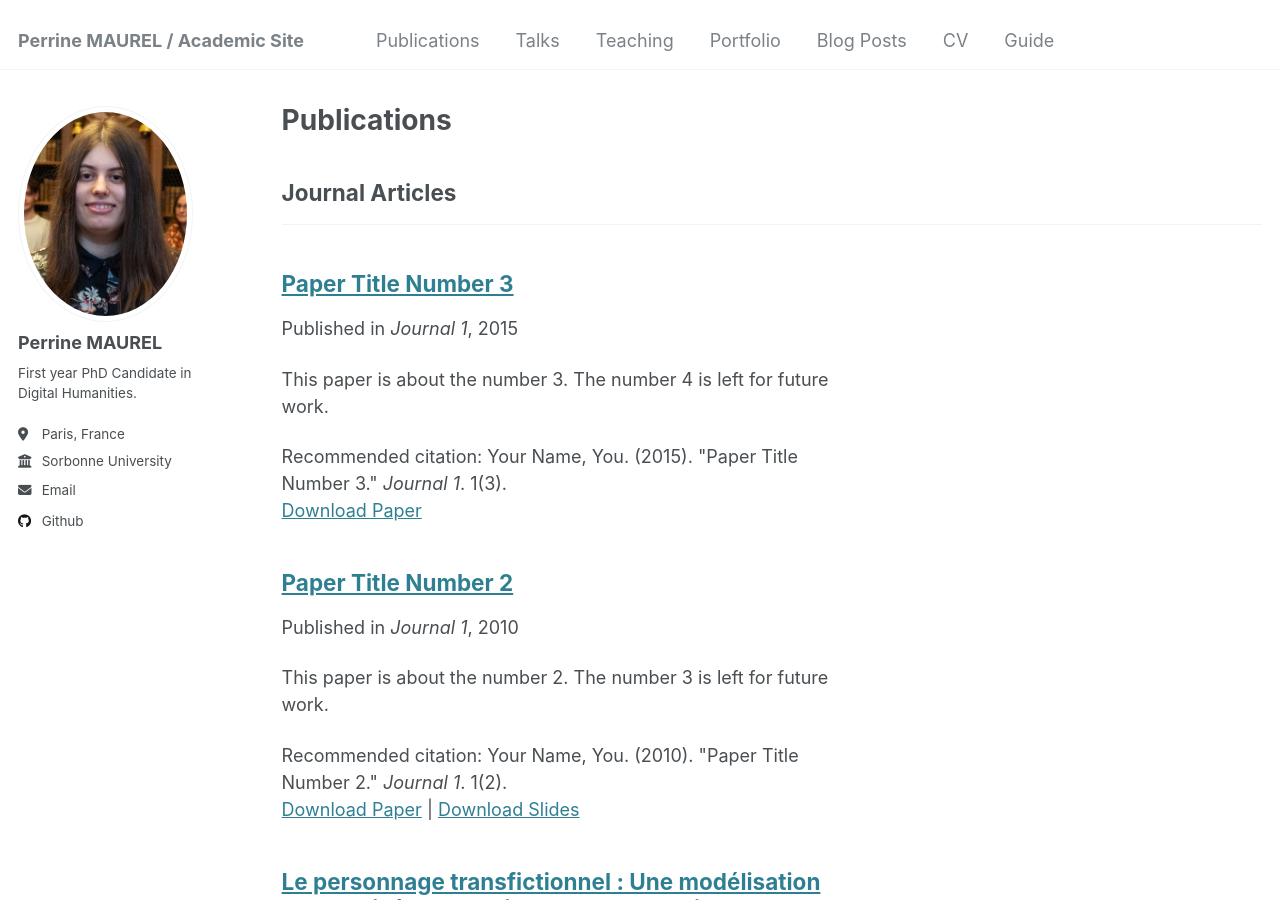
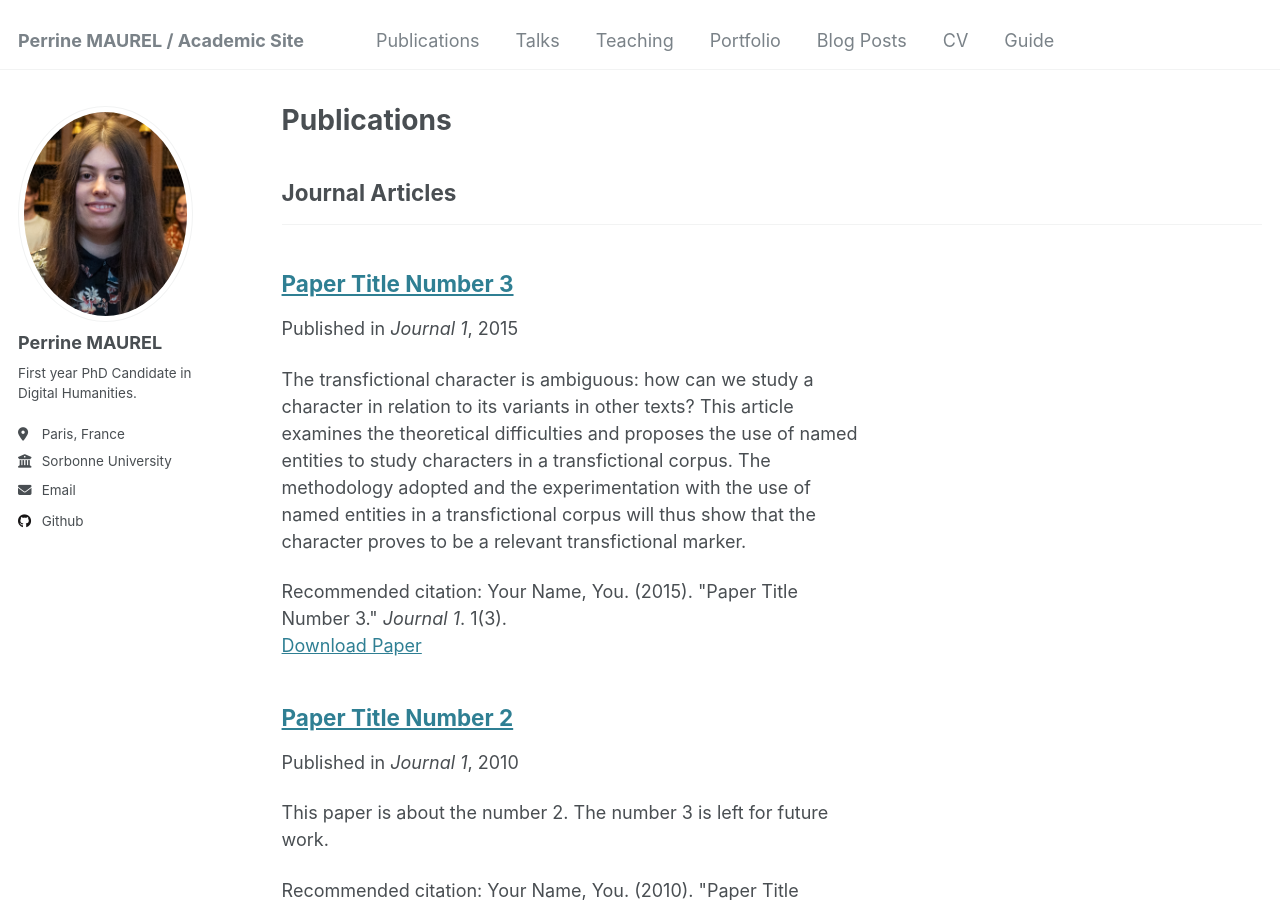
Before and after one commit to perrinemaurel/perrinemaurel.github.io, a Jekyll site: the page built from _pages/publications.html, in a window 1280 px wide and 900 px high. Built offline with Jekyll 4.4.1, drawn with Linux system fonts in a browser that asks for light colours.

Commit message:
Update 2015-10-01-paper-title-number-3.md

```diff
--- a/_publications/2015-10-01-paper-title-number-3.md
+++ b/_publications/2015-10-01-paper-title-number-3.md
@@ -3,7 +3,7 @@ title: "Paper Title Number 3"
 collection: publications
 category: manuscripts
 permalink: /publication/2015-10-01-paper-title-number-3
-excerpt: 'This paper is about the number 3. The number 4 is left for future work.'
+excerpt: 'The transfictional character is ambiguous: how can we study a character in relation to its variants in other texts? This article examines the theoretical difficulties and proposes the use of named entities to study characters in a transfictional corpus. The methodology adopted and the experimentation with the use of named entities in a transfictional corpus will thus show that the character proves to be a relevant transfictional marker.'
 date: 2015-10-01
 venue: 'Journal 1'
 paperurl: 'http://academicpages.github.io/files/paper3.pdf'
```
